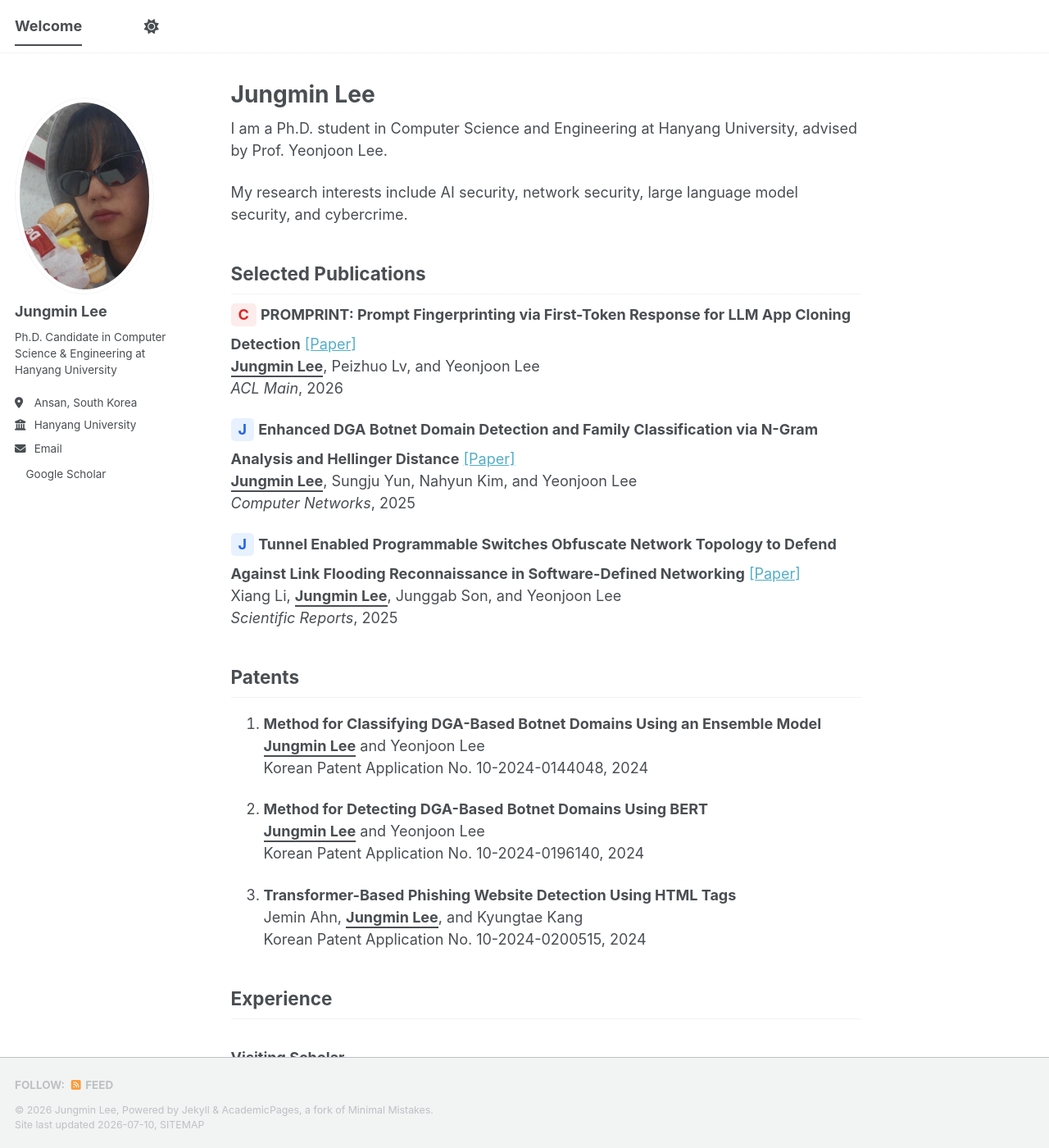
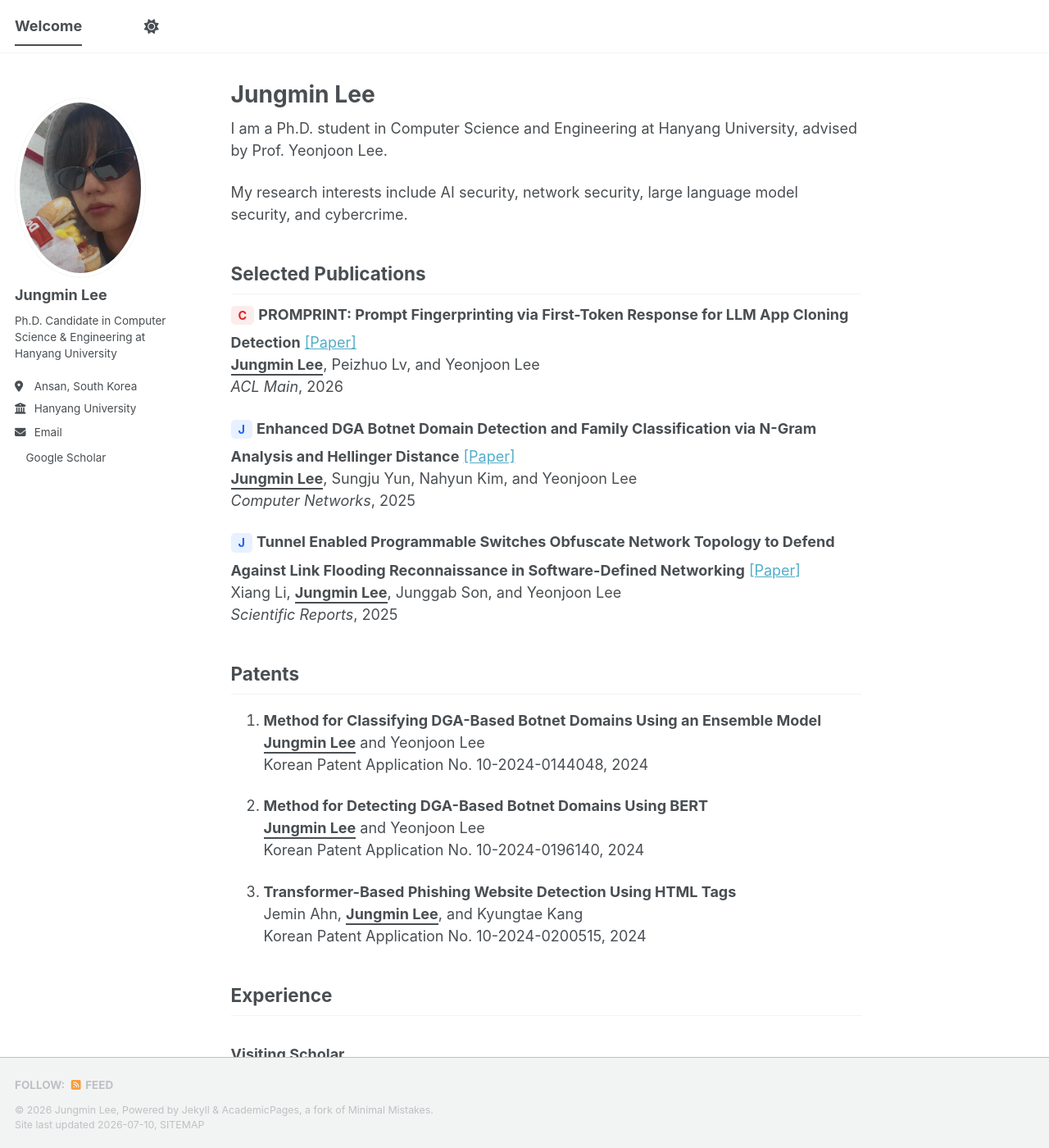
Before and after one commit to jm-lee00/jm-lee00.github.io, a Jekyll site: the page built from _pages/about.md, in a window 1280 px wide and 1400 px high. Shown: the whole window at 82% size. Built offline with Jekyll 4.4.1, drawn with Linux system fonts in a browser that asks for light colours; a style sheet for code colours, icons or effects is not loaded.

Commit message:
Modification

```diff
--- a/assets/css/main.scss
+++ b/assets/css/main.scss
@@ -71,7 +71,7 @@
 
     border-radius: 5px;
 
-    font-size: 1.0rem;
+    font-size: 0.8rem;
     font-weight: 700;
 
     line-height: 1.2;
@@ -89,15 +89,15 @@
 }
 
 .author__avatar {
-    width: 170px;
-    height: 240px;
+    width: 160px;
+    height: 220px;
     overflow: hidden;
     border-radius: 50%;
 }
 
 .author__avatar img {
-    width: 170px;
-    height: 240px;
+    width: 160px;
+    height: 220px;
 
     object-fit: cover;
     object-position: center top;
```
